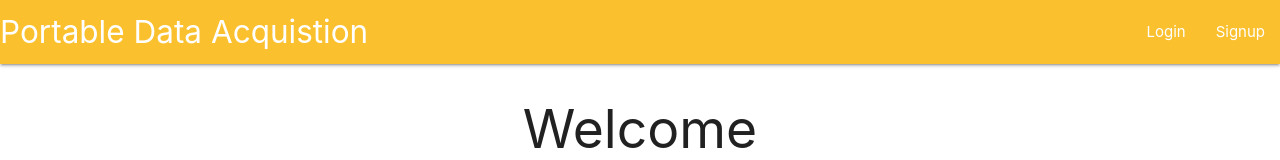
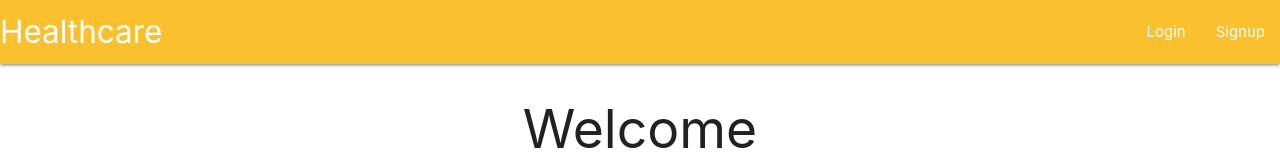
Before and after one commit to piyush4249/nithecgppg, a plain HTML site: page index.html in a window 1280 px wide. Shown: the top 160 px of the page. Drawn offline with nearby package versions, Linux system fonts and the light colour scheme; no server answers.

Commit message:
Update index.html

```diff
--- a/index.html
+++ b/index.html
@@ -15,7 +15,7 @@
 <body>
     <nav>
         <div class="nav-wrapper #fbc02d yellow darken-2">
-          <a href="#" class="brand-logo">Portable Data Acquistion </a>
+          <a href="#" class="brand-logo">Healthcare </a>
           <ul id="nav-mobile" class="right">
             <li id="loginli"><a class="modal-trigger" href="#modal2">Login</a></li>
             <li  id="signupli"><a class="modal-trigger" href="#modal1">Signup</a></li>
```
